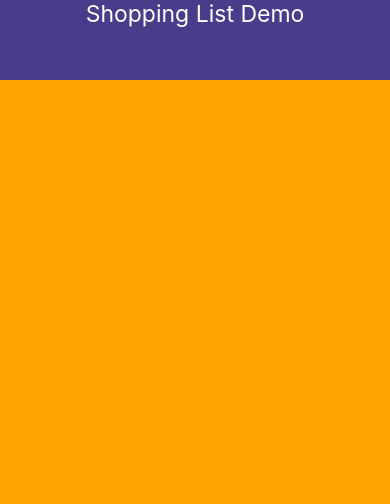
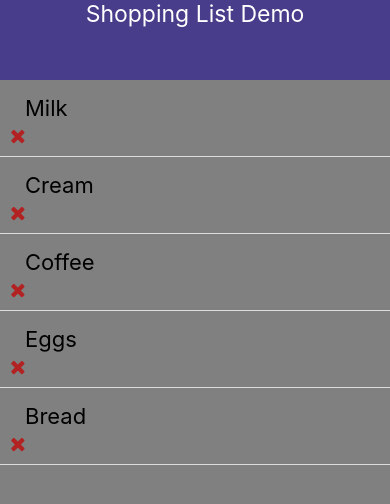
Before and after one commit to DPinto-dev/shopping-list-RNdemo, a React Native app: screen / in a window 390 px wide. Shown: the top 504 px of the page. Built offline with nearby package versions, Linux system fonts and the light colour scheme.

Commit message:
Created ListItem component

```diff
--- a/App.js
+++ b/App.js
@@ -1,7 +1,7 @@
 import React, {useState} from 'react';
 import {View, Text, StyleSheet, FlatList} from 'react-native';
 import Header from './components/Header';
-import 'react-native-get-random-values';
+import ListItem from './components/ListItem';
 import uuid from './helpers/uuid';
 
 const App = () => {
@@ -15,7 +15,10 @@ const App = () => {
   return (
     <View style={styles.container}>
       <Header title="Shopping List Demo" />
-      <FlatList />
+      <FlatList
+        data={items}
+        renderItem={({item}) => <ListItem item={item} />}
+      />
     </View>
   );
 };
@@ -23,7 +26,7 @@ const App = () => {
 const styles = StyleSheet.create({
   container: {
     flex: 1,
-    backgroundColor: 'orange',
+    backgroundColor: 'gray',
   },
 });
 
--- /dev/null
+++ b/components/ListItem.js
@@ -0,0 +1,29 @@
+import React, {useState} from 'react';
+import {View, Text, StyleSheet, TouchableOpacity} from 'react-native';
+import Icon from 'react-native-vector-icons/dist/FontAwesome';
+
+const ListItem = (props) => {
+  return (
+    <TouchableOpacity style={styles.listItem}>
+      <View style={styles.listItemView}>
+        <Text style={styles.listItemText}>{props.item.text}</Text>
+        <Icon name="remove" size={20} color="firebrick" />
+      </View>
+    </TouchableOpacity>
+  );
+};
+
+const styles = StyleSheet.create({
+  listItem: {
+    padding: 10,
+    borderBottomWidth: 1,
+    borderColor: '#ddd',
+  },
+  listItemText: {
+    fontSize: 22,
+    padding: 5,
+    paddingLeft: 15,
+  },
+});
+
+export default ListItem;
--- a/helpers/uuid.js
+++ b/helpers/uuid.js
@@ -1,3 +1,3 @@
 export default function uuid() {
-  return Math.floor(Math.random() * (10000 - 1000 + 1)) + 1000;
+  return Math.floor(Math.random() * (10000 - 1000) + 1000);
 }
--- a/package.json
+++ b/package.json
@@ -13,7 +13,7 @@
     "react": "16.11.0",
     "react-native": "0.62.2",
     "react-native-get-random-values": "^1.4.0",
-    "react-native-vector-icons": "^6.6.0",
+    "react-native-vector-icons": "^6.7.0",
     "uuidv4": "^6.1.1"
   },
   "devDependencies": {
```
Also changed, not shown: 22 other files (tests, documents, lock files or other folders).
